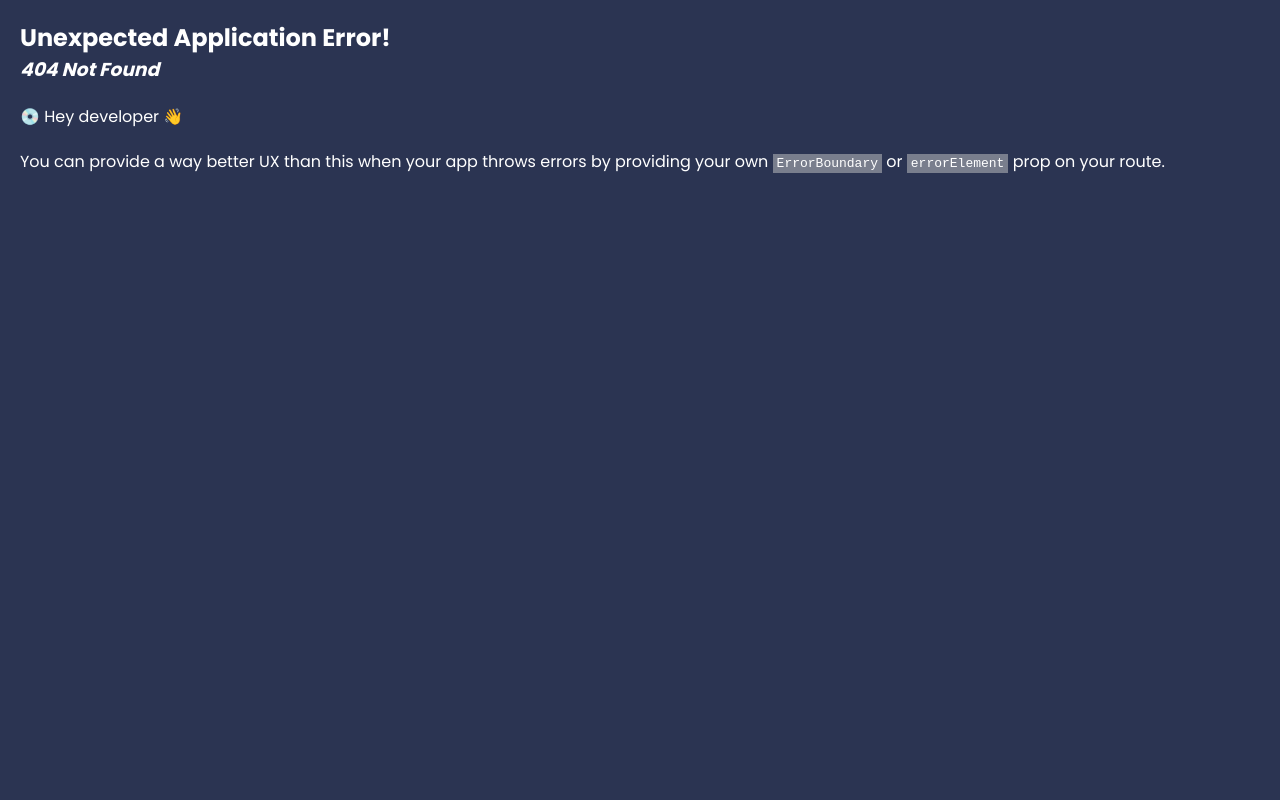
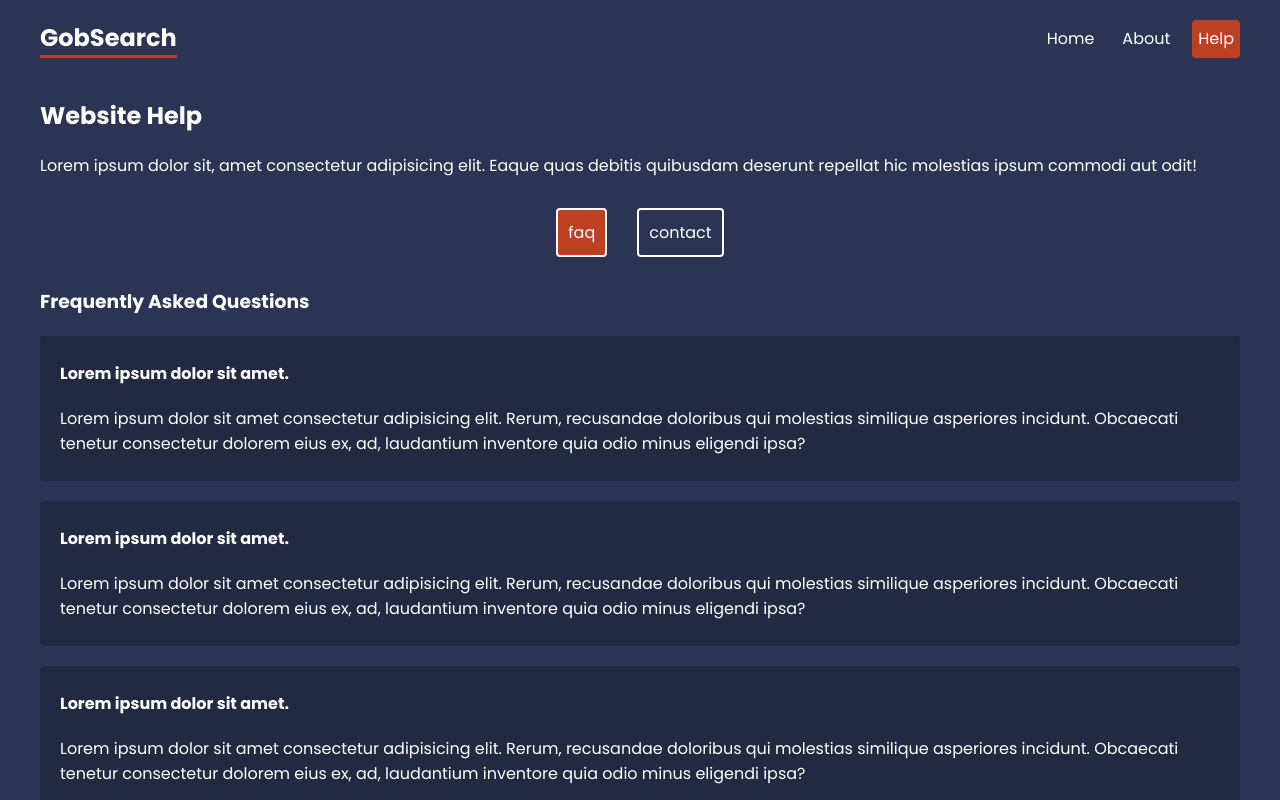
Before and after one commit to bokhuuu/GobSearch, a React (Vite) app: page /help/faq in a window 1280 px wide. Before the commit this address had no page. Shown: the top 800 px of the page. Built offline with nearby package versions, Linux system fonts and the light colour scheme.

Commit message:
nested routes and layouts

```diff
--- a/src/App.jsx
+++ b/src/App.jsx
@@ -7,12 +7,19 @@
 import Home from "./pages/Home";
 import About from "./pages/About";
 import RootLayout from "./layout/RootLayout";
+import HelpLayout from "./layout/HelpLayout";
+import FAQ from "./pages/help/FAQ";
+import Contact from "./pages/help/Contact";
 
 const router = createBrowserRouter(
   createRoutesFromElements(
     <Route path="/" element={<RootLayout />}>
       <Route index element={<Home />} />
       <Route path="/about" element={<About />} />
+      <Route path="help" element={<HelpLayout />}>
+        <Route path="faq" element={<FAQ />} />
+        <Route path="contact" element={<Contact />} />
+      </Route>
     </Route>
   ))
 
--- a/src/index.css
+++ b/src/index.css
@@ -60,14 +60,61 @@
   margin: 40px auto;
 }
 
-/* page content */
+/* help layout */
+.help-layout nav {
+  display: flex;
+  justify-content: center;
+  gap: 30px;
+  margin: 30px 0;
+}
 
+.help-layout nav a {
+  padding: 10px;
+  border: 2px solid white;
+  border-radius: 4px;
+  text-decoration: none;
+}
 
-/* help layout */
+.help-layout nav a:hover {
+  border-color: var(--primary);
+}
 
+.help-layout nav a.active {
+  background: var(--primary);
+}
 
 /* faq */
+.faq .question {
+  background: rgba(0, 0, 0, 0.2);
+  padding: 5px 20px;
+  border-radius: 4px;
+  margin: 20px 0;
+}
 
+/* contact form */
+form {
+  margin-top: 30px;
+}
+
+form input,
+form label span,
+form textarea {
+  display: block;
+}
+
+form input,
+form textarea {
+  margin-bottom: 30px;
+  padding: 8px;
+  border-radius: 4px;
+  border: 0;
+  width: 300px;
+  color: var(--secondary);
+}
+
+form label span {
+  margin-bottom: 10px;
+}
 
 /* careers list */
 
--- /dev/null
+++ b/src/layout/HelpLayout.jsx
@@ -0,0 +1,21 @@
+import { NavLink, Outlet } from "react-router-dom"
+
+const HelpLayout = () => {
+    return (
+        <div className="help-layout">
+
+            <h2>Website Help</h2>
+            <p>Lorem ipsum dolor sit, amet consectetur adipisicing elit. Eaque quas debitis quibusdam deserunt repellat hic molestias ipsum commodi aut odit!</p>
+
+            <nav>
+                <NavLink to="faq">faq</NavLink>
+                <NavLink to="contact">contact</NavLink>
+            </nav>
+
+            <Outlet />
+
+        </div>
+    )
+}
+
+export default HelpLayout
--- a/src/layout/RootLayout.jsx
+++ b/src/layout/RootLayout.jsx
@@ -8,6 +8,7 @@
                     <h1>GobSearch</h1>
                     <NavLink to="/">Home</NavLink>
                     <NavLink to="/about">About</NavLink>
+                    <NavLink to="help">Help</NavLink>
                 </nav>
             </header>
 
--- /dev/null
+++ b/src/pages/help/Contact.jsx
@@ -0,0 +1,21 @@
+
+const Contact = () => {
+    return (
+        <div className="contact">
+            <h3>Contact Us</h3>
+            <form>
+                <label>
+                    <span>Your email:</span>
+                    <input type="email" name="email" required />
+                </label>
+                <label>
+                    <span>Your message:</span>
+                    <textarea name="message" required></textarea>
+                </label>
+                <button>Submit</button>
+            </form>
+        </div>
+    )
+}
+
+export default Contact
--- /dev/null
+++ b/src/pages/help/FAQ.jsx
@@ -0,0 +1,36 @@
+
+const FAQ = () => {
+    return (
+        <div className="faq">
+            <h3>Frequently Asked Questions</h3>
+
+            <div className="question">
+                <p><strong>Lorem ipsum dolor sit amet.</strong></p>
+                <p>Lorem ipsum dolor sit amet consectetur adipisicing elit. Rerum, recusandae doloribus qui molestias similique asperiores incidunt. Obcaecati tenetur consectetur dolorem eius ex, ad, laudantium inventore quia odio minus eligendi ipsa?</p>
+            </div>
+
+            <div className="question">
+                <p><strong>Lorem ipsum dolor sit amet.</strong></p>
+                <p>Lorem ipsum dolor sit amet consectetur adipisicing elit. Rerum, recusandae doloribus qui molestias similique asperiores incidunt. Obcaecati tenetur consectetur dolorem eius ex, ad, laudantium inventore quia odio minus eligendi ipsa?</p>
+            </div>
+
+            <div className="question">
+                <p><strong>Lorem ipsum dolor sit amet.</strong></p>
+                <p>Lorem ipsum dolor sit amet consectetur adipisicing elit. Rerum, recusandae doloribus qui molestias similique asperiores incidunt. Obcaecati tenetur consectetur dolorem eius ex, ad, laudantium inventore quia odio minus eligendi ipsa?</p>
+            </div>
+
+            <div className="question">
+                <p><strong>Lorem ipsum dolor sit amet.</strong></p>
+                <p>Lorem ipsum dolor sit amet consectetur adipisicing elit. Rerum, recusandae doloribus qui molestias similique asperiores incidunt. Obcaecati tenetur consectetur dolorem eius ex, ad, laudantium inventore quia odio minus eligendi ipsa?</p>
+            </div>
+
+            <div className="question">
+                <p><strong>Lorem ipsum dolor sit amet.</strong></p>
+                <p>Lorem ipsum dolor sit amet consectetur adipisicing elit. Rerum, recusandae doloribus qui molestias similique asperiores incidunt. Obcaecati tenetur consectetur dolorem eius ex, ad, laudantium inventore quia odio minus eligendi ipsa?</p>
+            </div>
+
+        </div>
+    )
+}
+
+export default FAQ
```
